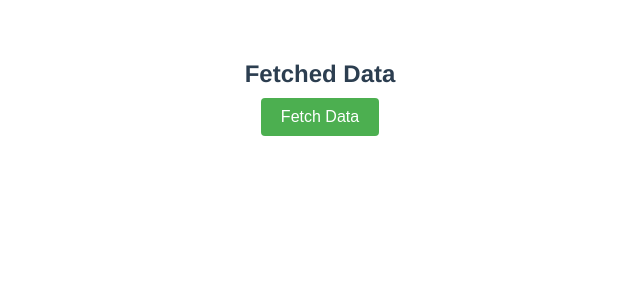
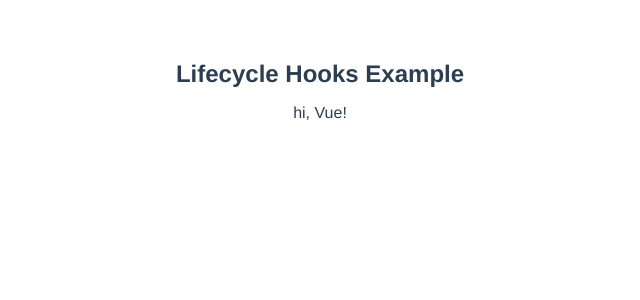
Before and after one commit to kirankumarkommu007/vuejs, a Vue app: page / in a window 1280 px wide. Shown: the top 300 px of the page, without its empty margins (320-960 px from the left). Built offline with nearby package versions, Linux system fonts and the light colour scheme.

Commit message:
lifecycle hooks

```diff
--- a/src/App.vue
+++ b/src/App.vue
@@ -1,13 +1,13 @@
 <template>
- <FetchDataComponent />
+ <LifecycleHooks />
 </template>
 
 <script>
-import FetchDataComponent from './components/FetchDataComponent.vue'
+import LifecycleHooks from './components/LifecycleHooks.vue'
 export default {
   name: 'App',
   components: {
-    FetchDataComponent
+    LifecycleHooks
   }
 }
 </script>
--- a/src/components/FetchDataComponent.vue
+++ /dev/null
@@ -1,71 +0,0 @@
-<template>
-    <div>
-      <h1>Fetched Data</h1>
-      <button @click="fetchData">Fetch Data</button>
-      <ul>
-        <li v-for="item in items" :key="item.id">{{ item.title }}</li>
-      </ul>
-      <div v-if="loading">Loading...</div>
-    </div>
-  </template>
-
-  <script>
-  import axios from 'axios';
-
-  export default {
-    name: 'FetchDataComponent',
-    data() {
-      return {
-        items: [],
-        loading: false,
-      };
-    },
-    methods: {
-      fetchData() {
-        this.loading = true;
-
-        axios.get('https://jsonplaceholder.typicode.com/posts')
-          .then(response => {
-            this.items = response.data;
-          })
-          .finally(() => {
-            this.loading = false;
-          });
-      },
-    },
-  };
-  </script>
-
-  <style>
-  h1 {
-    font-size: 24px;
-    margin-bottom: 10px;
-  }
-
-  button {
-    margin-bottom: 10px;
-    padding: 10px 20px;
-    font-size: 16px;
-    cursor: pointer;
-    background-color: #4CAF50;
-    color: white;
-    border: none;
-    border-radius: 4px;
-  }
-
-  button:hover {
-    background-color: #45a049;
-  }
-
-  ul {
-    list-style-type: none;
-    padding: 0;
-  }
-
-  li {
-    background: #f9f9f9;
-    margin: 5px 0;
-    padding: 10px;
-    border: 1px solid #ddd;
-  }
-  </style>
--- /dev/null
+++ b/src/components/LifecycleHooks.vue
@@ -0,0 +1,53 @@
+<template>
+    <div>
+      <h1>Lifecycle Hooks Example</h1>
+      <p>{{ message }}</p>
+    </div>
+  </template>
+
+  <script>
+  export default {
+    name: 'LifecycleHooks',
+    data() {
+      return {
+        message: 'hi, Vue!',
+      };
+    },
+    beforeCreate() {
+      console.log('beforeCreate: Component instance is being created.');
+    },
+    created() {
+      console.log('created: Component instance has been created.');
+    },
+    beforeMount() {
+      console.log('beforeMount: Component is about to be mounted.');
+    },
+    mounted() {
+      console.log('mounted: Component has been mounted.');
+    },
+    beforeUpdate() {
+      console.log('beforeUpdate: Data is about to be updated.');
+    },
+    updated() {
+      console.log('updated: Data has been updated.');
+    },
+    beforeUnmounted() {
+      console.log('beforeDestroy: Component is about to be destroyed.');
+    },
+    unmounted() {
+      console.log('destroyed: Component has been destroyed.');
+    },
+    methods: {
+      updateMessage() {
+        this.message = 'Updated message!';
+      }
+    }
+  };
+  </script>
+
+  <style>
+  h1 {
+    font-size: 24px;
+    margin-bottom: 10px;
+  }
+  </style>
```
